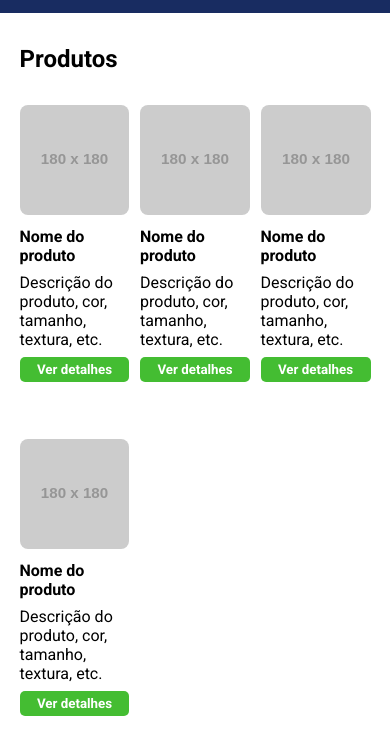
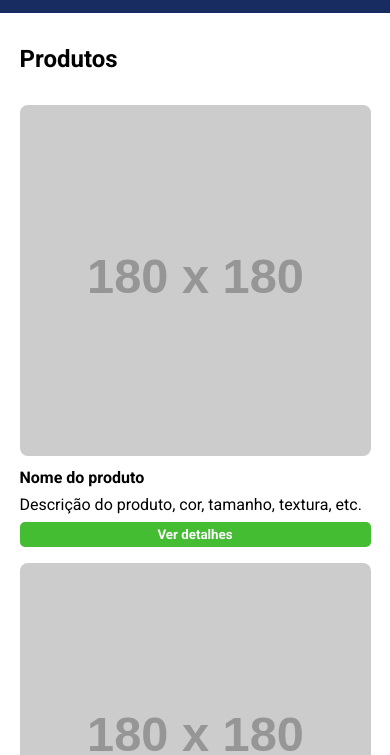
Before and after one commit to GustavobFarias/projeto-sass, a website: page index.html in a window 390 px wide. Shown: the part 89-844 px from the top of the page. Drawn offline with Linux system fonts and the light colour scheme; placeholder pictures from the web are drawn by us.

Commit message:
commit atualizado

```diff
--- a/src/main.scss
+++ b/src/main.scss
@@ -78,13 +78,21 @@ section {
         max-width: 90%;
     }
 
+    section {
+        .container {
+            max-width: 90%;
+        }
+
         .produtos {
             grid-template-columns: repeat(2, 1fr);
             column-gap: 2%;
+            margin-bottom: 32px;
+        }
     }
 }
 
 @media screen and (max-width: 767px) {
+    section {
         .produtos {
             display: block;
         }
@@ -93,3 +101,4 @@ section {
             margin-bottom: 16px;
         }
     }
+}
```
Also changed, not shown: build/main.css, 1 other file. Lines whose indentation alone changed are shown as unchanged.
